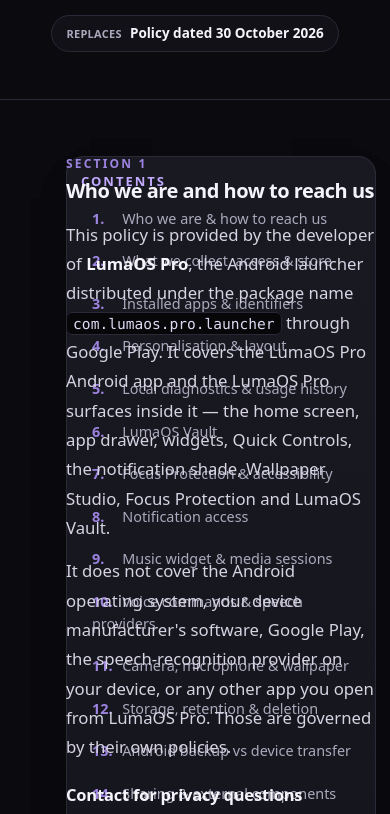
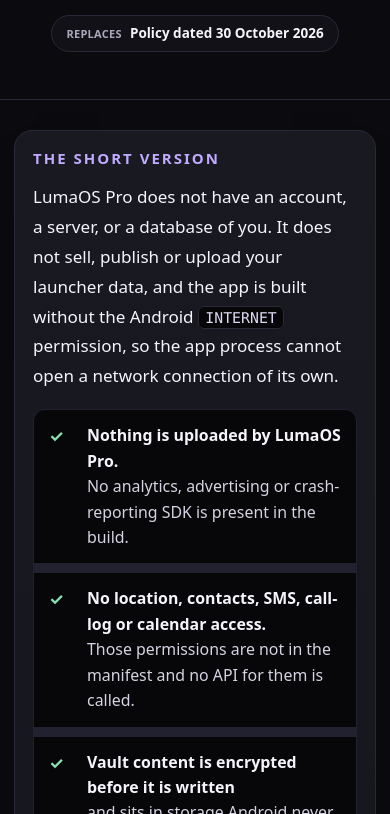
Before and after one commit to rolexsir-org/lumaOS-privacy, a plain HTML site: page index.html in a window 390 px wide. Shown: the part 500-1314 px from the top of the page. Drawn offline with Linux system fonts and the light colour scheme.

Commit message:
Fix stacked overlays in mobile view
.lede, .toc and .sections are placed with named grid areas (glance,
contents, policy), but grid-template-areas was only declared inside the
min-width: 1000px query. Below 1000px those names resolved to nothing, so
all three children landed in the same implicit cell: the Contents card and
the "Read this if you use only one part" callout painted on top of the
policy text.

Declare the single-column areas in the base .shell rule (and give .lede the
same min-width: 0 guard the others have) so each block occupies its own row
at every width. Desktop two-column layout is unchanged.

Co-authored-by: arena-agent <297053741+arena-agent@users.noreply.github.com>

```diff
--- a/index.html
+++ b/index.html
@@ -148,12 +148,21 @@
       margin: clamp(30px, 4vw, 56px) auto clamp(56px, 8vw, 96px);
       display: grid;
       grid-template-columns: minmax(0, 1fr);
+      /* Single-column (mobile) flow. These area names must exist at every
+         width: the children below are placed by name, and a name that is
+         only declared inside a media query makes every child fall into the
+         same implicit cell — which stacks the contents card and the
+         "read this" callout on top of the policy text. */
+      grid-template-areas:
+        "glance"
+        "contents"
+        "policy";
       gap: clamp(26px, 3vw, 46px);
       align-items: start;
     }
 
-    .lede { grid-area: glance; }
-    .toc { grid-area: contents; min-width: 0; }
+    .lede { grid-area: glance; min-width: 0; }
+    .toc { grid-area: contents; min-width: 0; scroll-margin-top: 16px; }
     .sections { grid-area: policy; min-width: 0; }
 
     @media (min-width: 1000px) {
```
